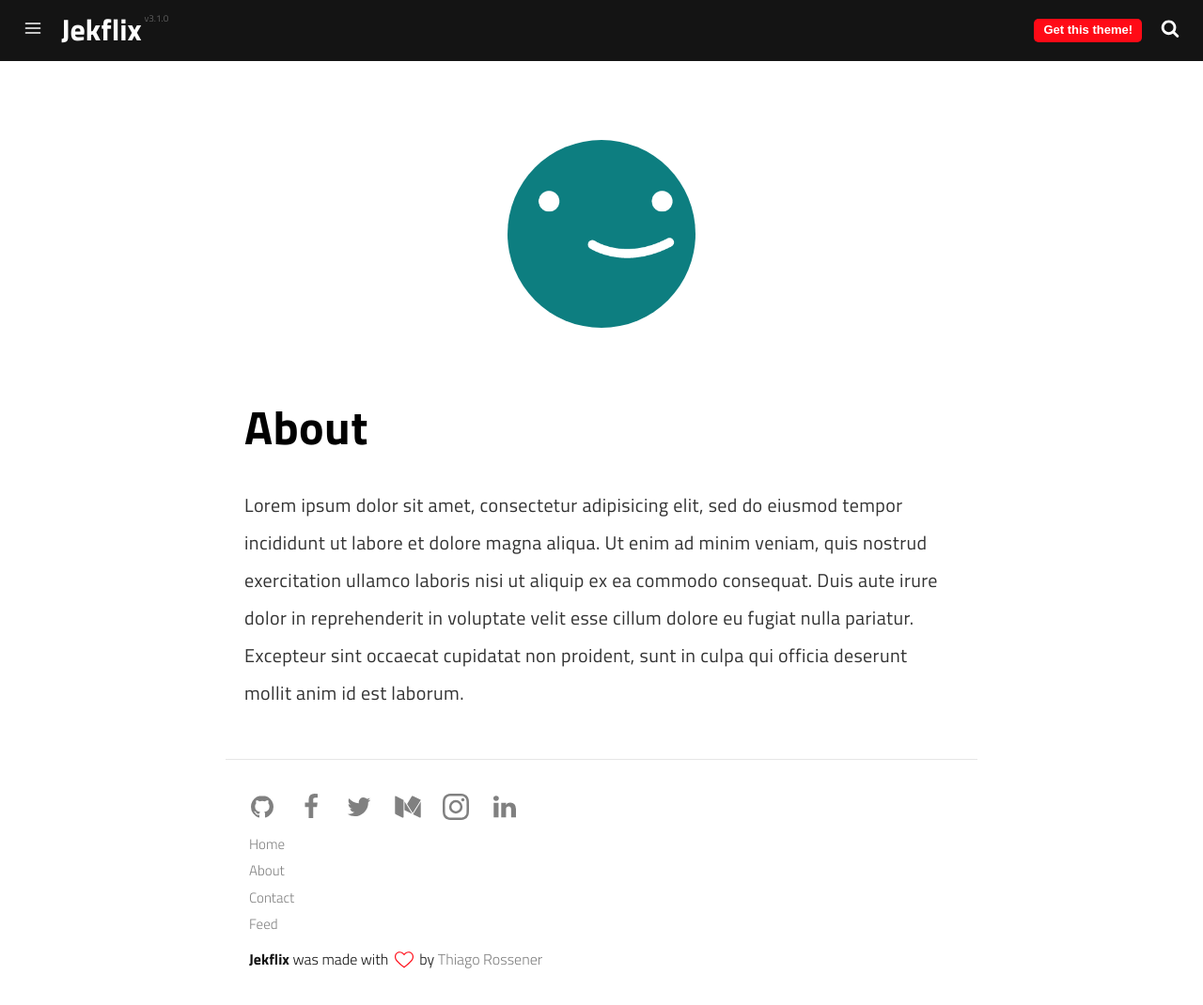
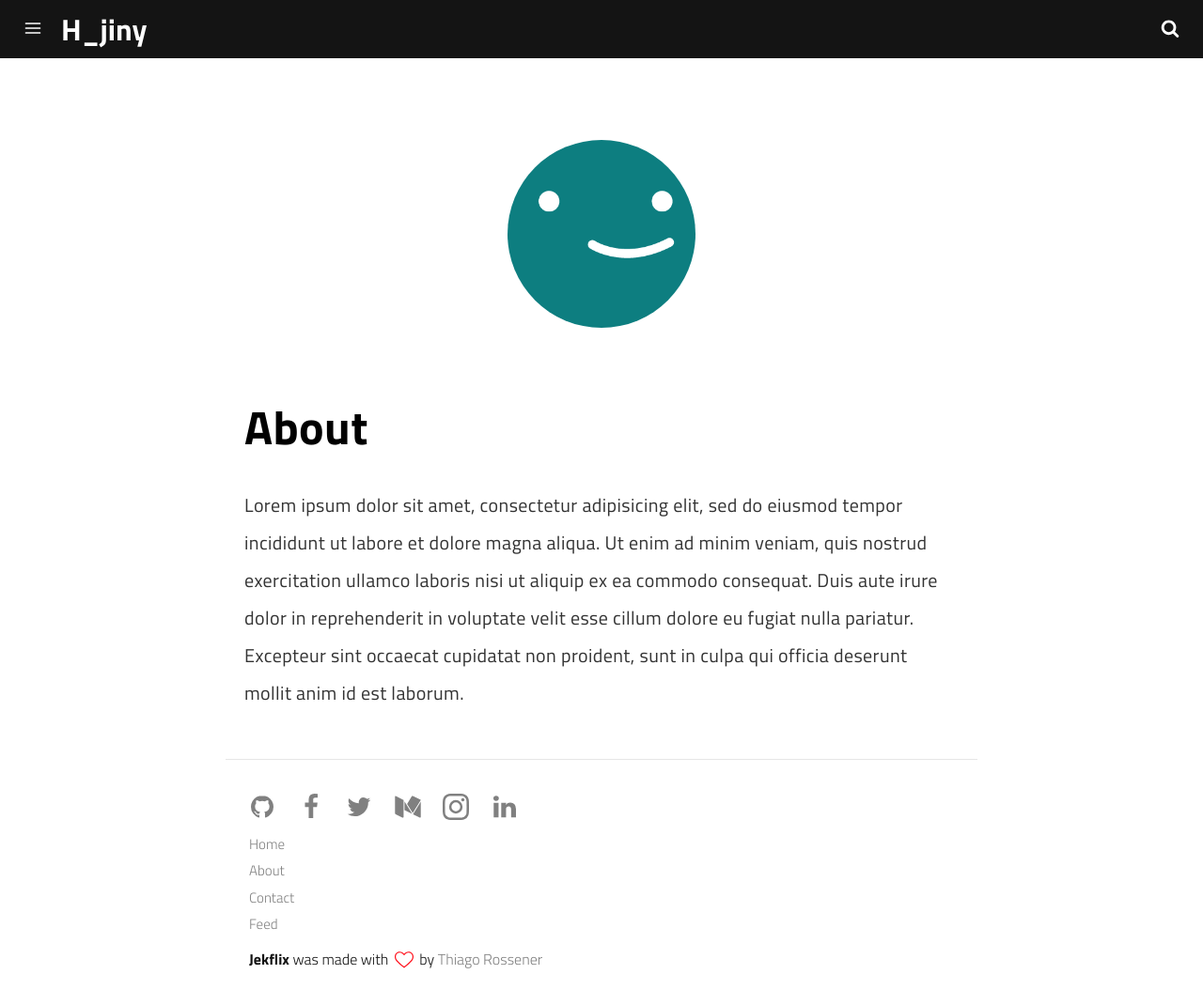
Before and after one commit to Hjinyyyy/Hjinyyyy.github.io, a Jekyll site: the page built from pages/about.md, in a window 1280 px wide and 1070 px high. Shown: the whole window at 94% size. Built offline with Jekyll 4.4.1, drawn with Linux system fonts in a browser that asks for light colours; a script that is not in the unit is left out.

Commit message:
logo변경

```diff
--- a/_includes/header.html
+++ b/_includes/header.html
@@ -4,21 +4,12 @@
     </a>
     <h1 class="logo">
         <a href="{{ site.baseurl }}/">
-            {% if site.use_logo %}
-                {% include logo.html %}
-            {% else %}
-                {{ site.name }} <span class="version">{{ site.version }}</span>
-            {% endif %}
+           H_jiny
         </a>
     </h1>
     <a id="search" class="dosearch" role="button">
         <svg class="icon-search"><use xlink:href="#icon-search"></use></svg>
     </a>
-    {% if site.show_get_theme_btn %}
-        <a href="https://github.com/thiagorossener/jekflix-template" class="get-theme" role="button">
-            Get this theme!
-        </a>
-    {% endif %}
 </header>
 
 <div id="mask" class="overlay"></div>
```
